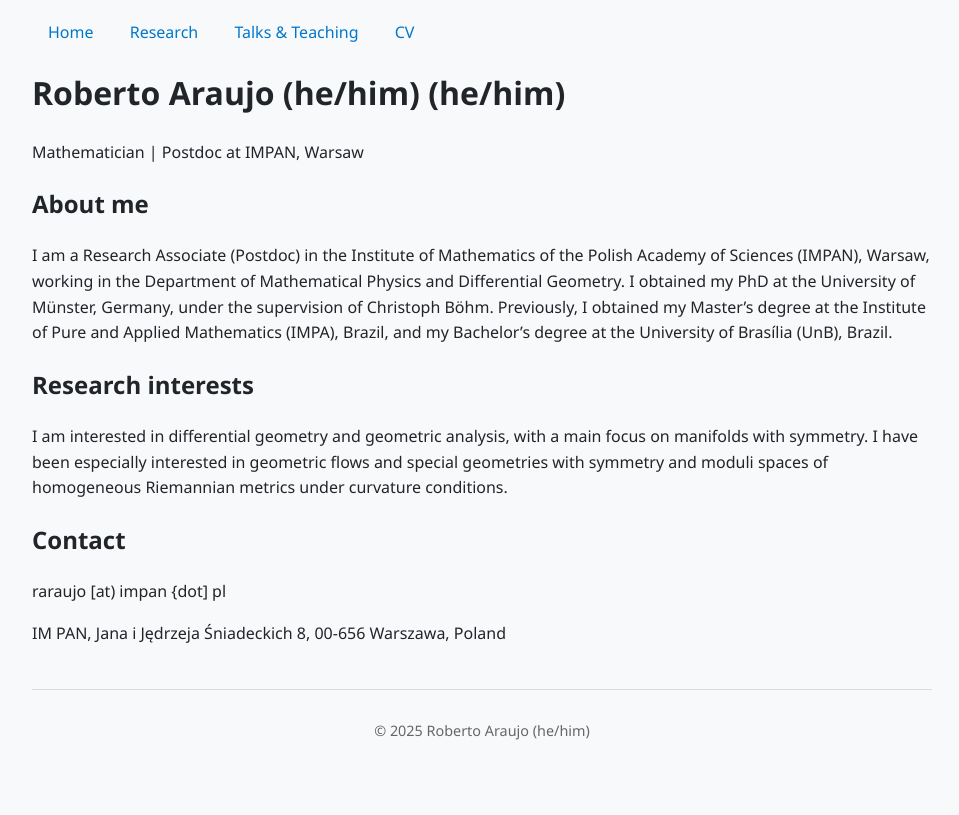
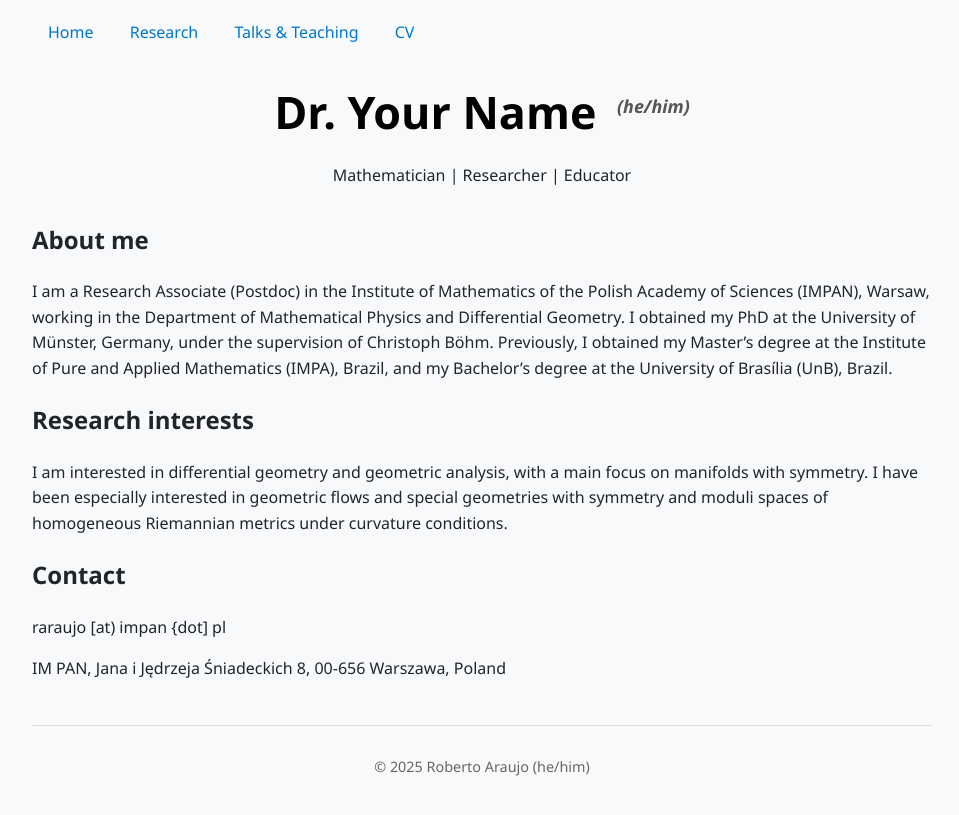
Before and after one commit to r-saraujo/r-saraujo.github.io, a Jekyll site: the page built from index.md, in a window 1280 px wide. Shown: the top 815 px of the page, without its empty margins (158-1117 px from the left). Built offline with Jekyll 4.4.1, drawn with Linux system fonts in a browser that asks for light colours.

Commit message:
Update default.html

```diff
--- a/_layouts/default.html
+++ b/_layouts/default.html
@@ -6,11 +6,23 @@
   <link rel="stylesheet" href="{{ '/assets/style.css' | relative_url }}">
 </head>
 <body>
+
   <header>
+  {% include nav.html %}
+
+  {% if page.title == "Home" %}
+    <div class="homepage-header">
+      <h1>Dr. Your Name <span class="pronouns">(he/him)</span></h1>
+      <p>Mathematician | Researcher | Educator</p>
+    </div>
+  {% endif %}
+</header>
+
+<!--  <header>
     {% include nav.html %}
     <h1>{{ site.title }} (he/him)</h1>
     <p>Mathematician | Postdoc at IMPAN, Warsaw</p>
-  </header>
+  </header> -->
 
   <main>
     {{ content }}
```
